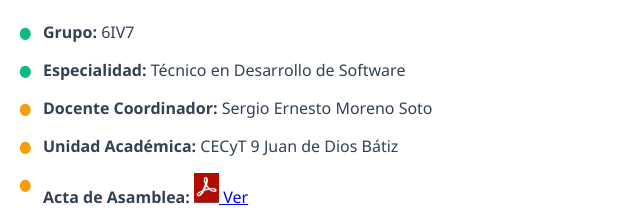
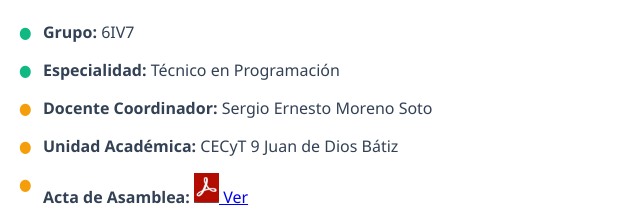
Before and after one commit to ernestomoor/pa2026-2, a plain HTML site: page index.html in a window 1280 px wide. Shown: the part 201-422 px from the top of the page, 297-937 px from the left. Drawn offline with Linux system fonts and the light colour scheme.

Commit message:
Change specialization from Desarrollo to Programación

```diff
--- a/index.html
+++ b/index.html
@@ -40,7 +40,7 @@
             <h2>Generalidades del proyecto</h2>
             <ul class="task-list">
                 <li class="done"><strong>Grupo: </strong>6IV7</li>
-                <li class="done"><strong>Especialidad: </strong>Técnico en Desarrollo de Software</li>
+                <li class="done"><strong>Especialidad: </strong>Técnico en Programación</li>
                 <li class="pending"><strong>Docente Coordinador: </strong>Sergio Ernesto Moreno Soto</li>
                 <li class="pending"><strong>Unidad Académica: </strong>CECyT 9 Juan de Dios Bátiz</li>
                 <li class="pending"><strong>Acta de Asamblea: </strong> <a href="generales/acta_asamblea.pdf" target="_blank"> <img style="width: 25px; height: 30px;" src="imagenes/ico-pdf.jpg"> Ver</a></li>
```
